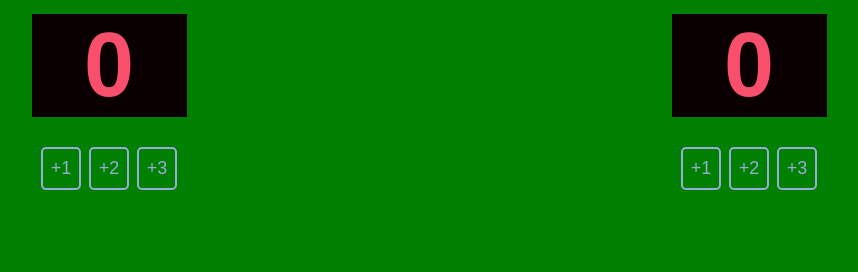
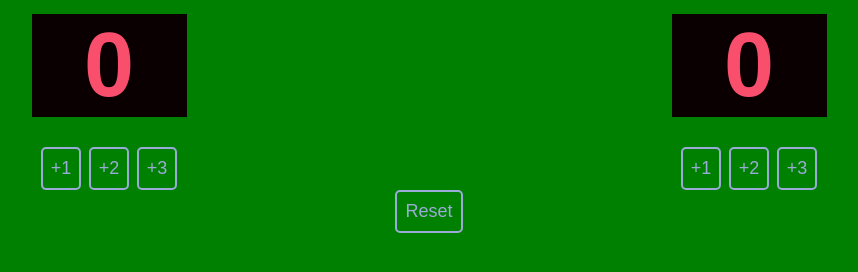
Before and after one commit to curiouslearner800/bballscoreboard, a plain HTML site: page index.html in a window 1280 px wide. Shown: the part 96-368 px from the top of the page, without its empty margins (211-1069 px from the left). Drawn offline with Linux system fonts and the light colour scheme; a web font is replaced by a local one.

Commit message:
Reset button added

```diff
--- a/index.html
+++ b/index.html
@@ -25,6 +25,7 @@
                         </div>
               </div>
         </div>
+        <button class="button" id="reset-score-btn" onclick="resetScores()">Reset</button>
         <script src="index.js"></script>
     </body>
 </html>
--- a/index.js
+++ b/index.js
@@ -41,3 +41,10 @@ function increaseHomeScoreThree(){
     homeScore +=3
     homeScoreEl.textContent = homeScore
 }
+
+function resetScores() {
+    homeScore = 0;
+    guestScore = 0;
+    homeScoreEl.textContent = homeScore;
+    guestScoreEl.textContent = guestScore;
+}
```
